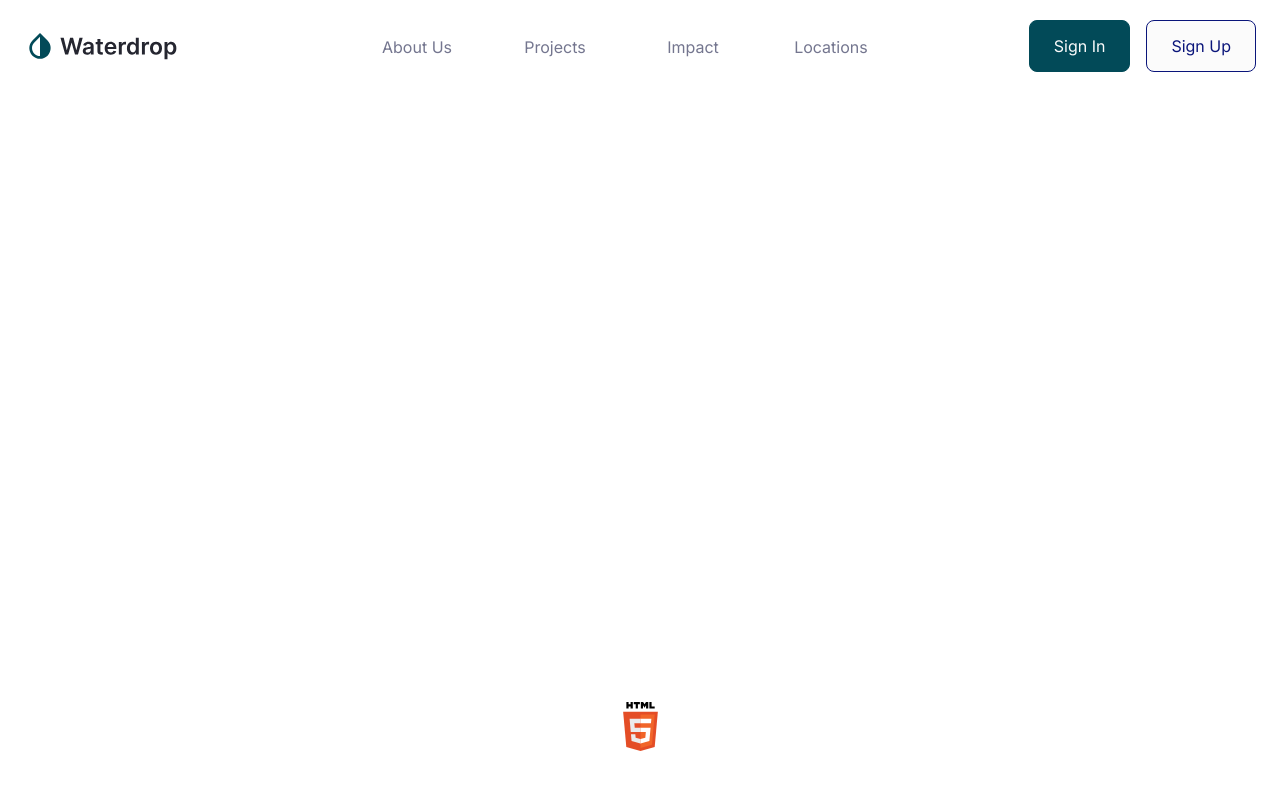
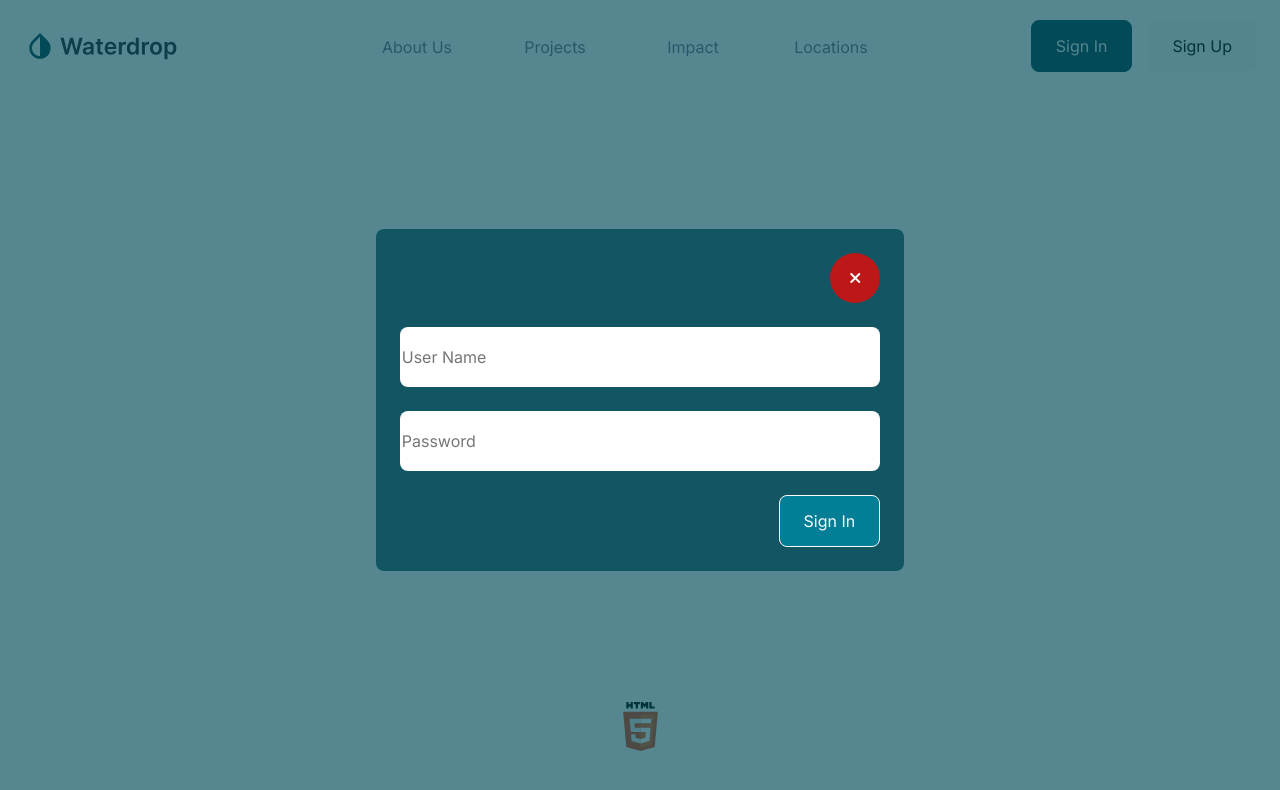
Before and after one commit to ls3648/Info-151, a plain HTML site: page index.html in a window 1280 px wide. Drawn offline with Linux system fonts and the light colour scheme.

Commit message:
Added HTML

```diff
--- a/index.html
+++ b/index.html
@@ -11,11 +11,24 @@
     <link rel="preconnect" href="https://fonts.gstatic.com" crossorigin>
     <link href="https://fonts.googleapis.com/css2?family=Inter:wght@200;400;500&family=Poppins:wght@400;500&display=swap" rel="stylesheet">
     <link rel="stylesheet" href="css/styles.css">
-    <title>Week 7 -Step 4 - JS</title>
+    <title>Week 8 - Step 1</title>
 </head>
 
 <body>
-   <header>
+   <section id="sign-in-container">
+        <form action="#">
+            <div id="close-button-container">
+                <button class="close-btn"><i class="fa-solid fa-xmark"></i></button>
+            </div>
+            <input type="text" placeholder="User Name">
+            <input type="text" placeholder="Password">
+            <div id="sign-in-button-container">
+                <button class="everest-btn">Sign In</button>
+            </div>
+        </form>
+    </section>
+
+    <header>
         <section id="logo-container">
             <img src="/img/logo.svg" alt="logo for website">
         </section>
--- a/scss/components/_buttons.scss
+++ b/scss/components/_buttons.scss
@@ -37,3 +37,14 @@ button{
 .trans-btn:hover{
     background-color: var(--gray);
 }
+
+.close-btn{
+    background-color: var(--red);
+    height: 50px;
+    width: 50px;
+    border-radius: 100%;
+    display: flex;
+    justify-content: center;
+    align-items: center;
+    color: var(--cream);
+}
--- a/scss/helpers/_variables.scss
+++ b/scss/helpers/_variables.scss
@@ -23,5 +23,7 @@ $screen-xl-min: 1200px;
   --gray: #74768F;
   --cream: #FBFBFB;
   --everest: #024A58;
-  --dark-gray: #0A157A
+  --dark-blue: #0A157A;
+  --light-green: #027E97;
+  --red: #bd1818;
 }
--- /dev/null
+++ b/scss/sections/_signin.scss
@@ -0,0 +1,48 @@
+/* =============
+    Sign In
+============= */
+#sign-in-container{
+    // background-color: var(--everest);
+    background-color: #024A58AA;
+    height: 100vh;
+    display: flex;
+    align-items: center;
+    justify-content: center;
+    padding: 16px;
+    position: fixed;
+    width: 100%;
+    box-sizing: border-box;
+
+
+    form{
+        background-color: #024A58CC;
+        padding: 24px;
+        box-sizing: border-box;
+        border-radius: 8px;
+
+        #close-button-container{
+            display: flex;
+            justify-content: flex-end;
+            margin-bottom: 24px;
+        }
+
+        input{
+            width: 100%;
+            height: 60px;
+            box-sizing: border-box;
+            margin-bottom: 24px;
+            border: none;
+            border-radius: 8px;
+        }
+
+        #sign-in-button-container{
+            display: flex;
+            justify-content: flex-end;
+
+            button{
+                background-color: var(--light-green);
+                border: 1px solid var(--cream);
+            }
+        }
+    }
+}
--- a/scss/styles.scss
+++ b/scss/styles.scss
@@ -19,4 +19,5 @@
 @import "layout/_footer";
 
 // Sections Styles
-@import "sections/_hero"
+@import "sections/_hero";
+@import "sections/signin";
```
Also changed, not shown: css/styles.css.
